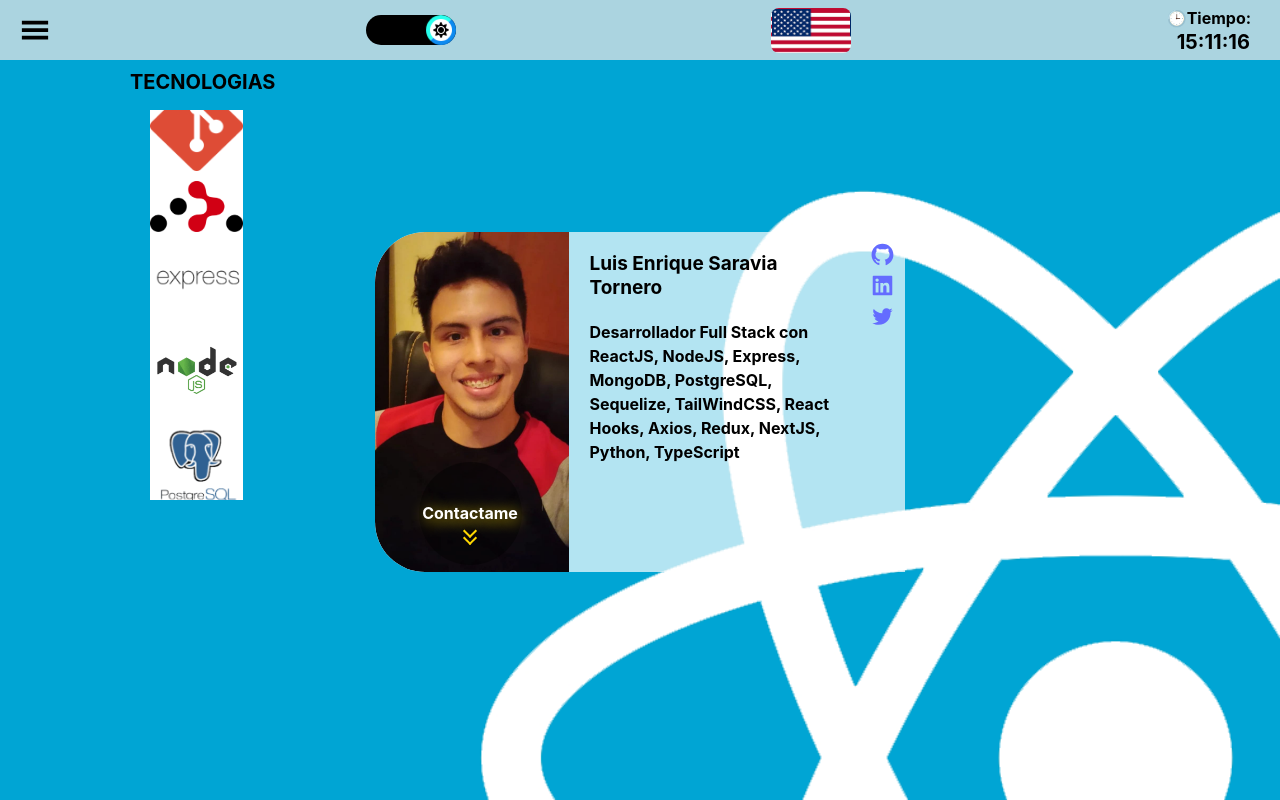
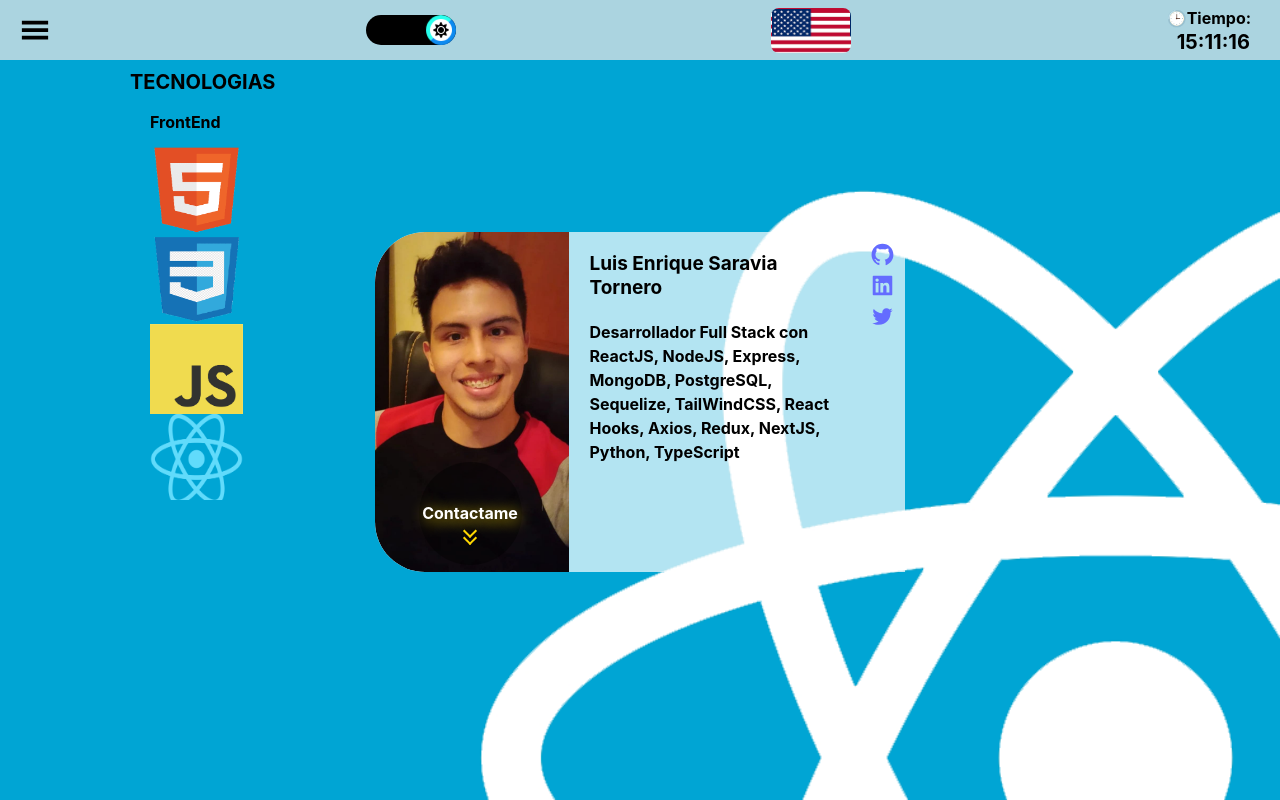
Before and after one commit to Programadordelfuturo/New-Potfolio, a React (Vite) app: page /#/ in a window 1280 px wide. Built offline with nearby package versions, Linux system fonts and the light colour scheme.

Commit message:
actualización de estilos, corrrección de fondo de pantalla, separación de las tecnologias front con back

```diff
--- a/src/App.css
+++ b/src/App.css
@@ -16,7 +16,7 @@
   --thirteen-color: linear-gradient(45deg, rgba(255, 217, 0, 0.699), rgba(255, 0, 0, 0.699));
   --fourteen-color: linear-gradient(45deg, white, blue, red)
 }
-
+/*url('./assets/fondo.pantalla.principal.png')*/
 * {
   padding: 0;
   margin: 0;
@@ -38,7 +38,7 @@
 }
 
 body {
-  background: url('./assets/fondo.pantalla.principal.png');
+  background: var(--four-url);
   background-size: cover;
   color: var(--five-color);
   display: flex;
@@ -594,20 +594,24 @@ body {
   gap: 10px;
   position: absolute;
   top: 110px;
+  overflow: auto;
   left: 150px;
-  overflow: hidden;
   height: 390px;
-  background: rgb(255, 255, 255);
 }
 
 .Technologies img {
   width: 93px;
   height: 90px;
-  animation: change 8s infinite;
+}
+
+#tec-Front, #tec-Backend {
+  display: grid;
+  grid-template-columns: 4fr;
+  animation: change 6s ease-in-out delay iteration-count direction fill-mode;
 }
 
 @media (max-width: 1090px) {
-  .Title, .Technologies img{
+  .Title, .Technologies img, .Technologies {
     position: absolute;
     left: -300px;
   }
--- a/src/pages/Layout.jsx
+++ b/src/pages/Layout.jsx
@@ -1,14 +1,25 @@
 import React from 'react';
-import { data } from '../utils/image';
+import { data, dataBackend } from '../utils/image';
 
 const Layout = () => {
   return (
     <div className='Technologies'>
-      {
-        data.map((element) => (
-          <img key={element.id} src={element.src} alt={element.alt} />
-        ))
-      }
+      <p><strong>FrontEnd</strong></p>
+      <div id="tec-Front">
+        {
+          data.map((element) => (
+            <img key={element.id} src={element.src} alt={element.alt} />
+          ))
+        }
+      </div>
+      <p><strong>Backend</strong></p>
+      <div id='tec-Backend'>
+        {
+          dataBackend.map((element) => (
+            <img key={element.id} src={element.src} alt={element.alt} />
+          ))
+        }
+      </div>
     </div>
   );
 };
--- a/src/utils/image.js
+++ b/src/utils/image.js
@@ -46,24 +46,27 @@ export const data = [
     id: 7,
     src: reactRouter,
     alt: 'React-Router'
+  }
+]
+
+export const dataBackend = [
+  {
+    id: 1,
+    src: nodeJS,
+    alt: 'nodeJS'
   },
   {
-    id: 8,
+    id: 2,
     src: Express,
     alt: 'Express'
   },
   {
-    id: 9,
-    src: nodeJS,
-    alt: 'nodeJS'
-  },
-  {
-    id: 10,
+    id: 3,
     src: Postgres,
     alt: 'PostgreSQL'
   },
   {
-    id: 11,
+    id: 4,
     src: Sequelize,
     alt: 'Sequelize'
   }
--- a/src/utils/projects.js
+++ b/src/utils/projects.js
@@ -51,7 +51,7 @@ export const containerProjects = [
     referencia: "https://github.com/Programadordelfuturo/Ecommers-backend",
     img: PtodoAPI,
     texto: `API para E-commers, de lo cual tienes productos, productos agregados al carrito, etc`,
-    tecnologies: ['nodeJS', 'Express', 'Sequelize', 'Thunder Client', 'bcrypt', 'cors', 'dotenv', 'JWT'],
+    tecnologies: ['nodeJS', 'Express', 'Sequelize', 'bcrypt', 'dotenv', 'JWT'],
   },
   {
     id: 6,
@@ -169,7 +169,7 @@ export const containerProjectsEnglish = [
     referencia: "https://github.com/Programadordelfuturo/Ecommers-backend",
     img: PtodoAPI,
     texto: `API for E-commers, from which you have products, products added to the cart, etc.`,
-    tecnologies: ['nodeJS', 'Express', 'Sequelize', 'Thunder Client', 'bcrypt', 'cors', 'dotenv', 'JWT'],
+    tecnologies: ['nodeJS', 'Express', 'Sequelize', 'bcrypt', 'dotenv', 'JWT'],
   },
   {
     id: 6,
```
Also changed, not shown: src/components/DarkMode.jsx (+3 -10 lines), src/pages/Portfolio.jsx (line endings or trailing spaces).
